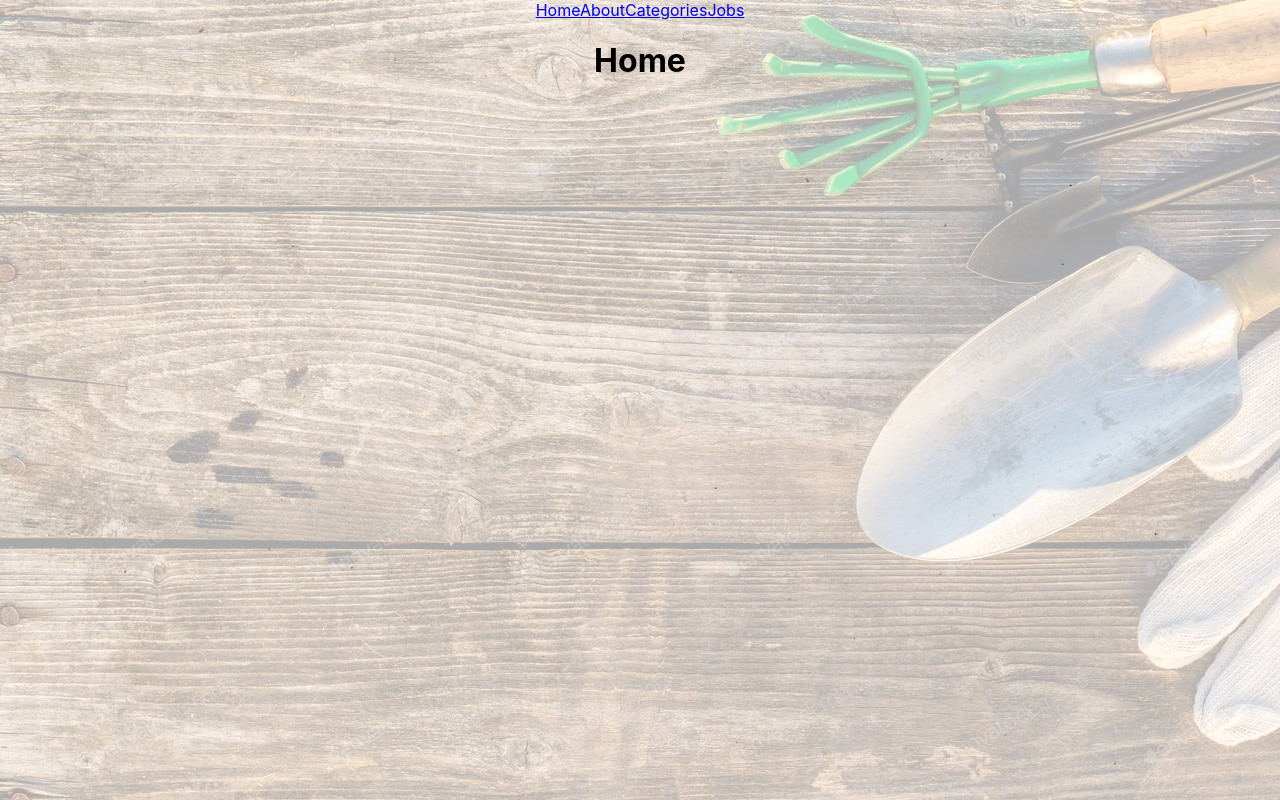
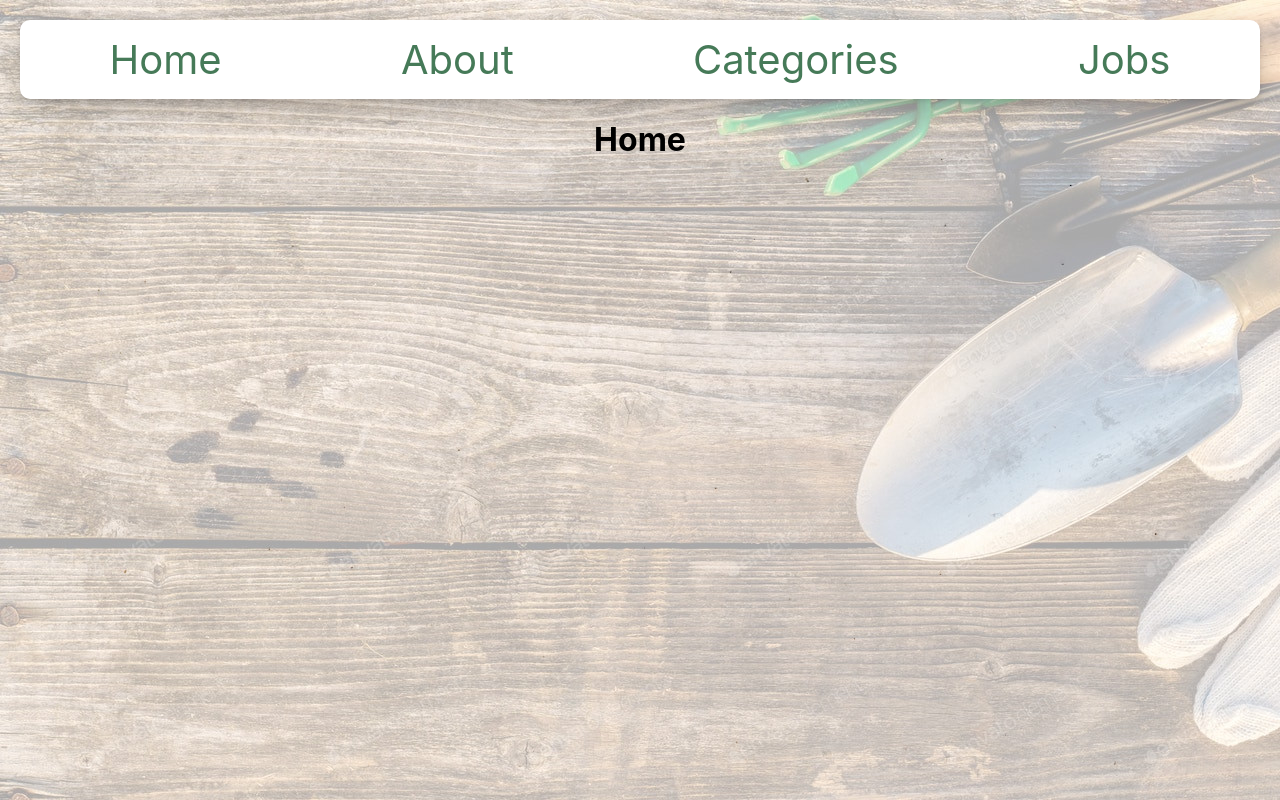
Before and after one commit to rubyreed/weed-hackers-hackathon, a React (Create React App) app in the folder client/: page / in a window 1280 px wide. Built offline with nearby package versions, Linux system fonts and the light colour scheme.

Commit message:
navbar styling

```diff
--- a/client/src/components/NavBar.js
+++ b/client/src/components/NavBar.js
@@ -2,11 +2,11 @@ import {Link} from "react-router-dom"
 
 const NavBar = () => {
   return(
-    <div>
-      <Link to='/'>Home</Link>
-      <Link to='/about'>About</Link>
-      <Link to='/categories'>Categories</Link>
-      <Link to='/jobs'>Jobs</Link>
+    <div className = "navbar">
+      <Link className = "navbar_link" to='/'>Home</Link>
+      <Link className = "navbar_link" to='/about'>About</Link>
+      <Link className = "navbar_link" to='/categories'>Categories</Link>
+      <Link className = "navbar_link" to='/jobs'>Jobs</Link>
     </div>
   );
 };
--- a/client/src/index.css
+++ b/client/src/index.css
@@ -12,3 +12,23 @@ code {
   font-family: source-code-pro, Menlo, Monaco, Consolas, 'Courier New',
     monospace;
 }
+
+.navbar {
+  display:flex;
+
+  flex-wrap:nowrap;
+
+  justify-content: space-around;
+  font-size: 2.5em;
+  box-shadow: rgba(0, 0, 0, 0.2) 0px 12px 28px 0px, rgba(0, 0, 0, 0.1) 0px 2px 4px 0px, rgba(255, 255, 255, 0.05) 0px 0px 0px 1px inset;
+  background-color:rgb(255, 255, 255);
+  border-radius:10px;
+  margin:20px;
+}
+
+.navbar_link{
+  text-decoration:none;
+  color:rgb(70, 122, 88);
+  margin:10px;
+  padding:5px;
+}
```
